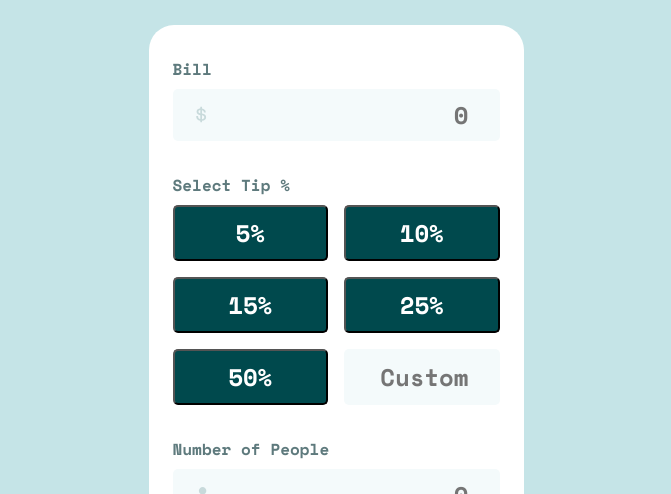
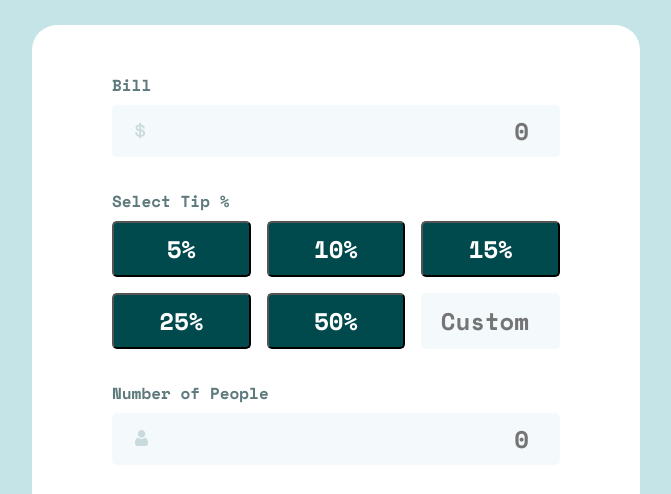
Before and after one commit to KaiWaldrant/fem-tip-calc-app, a plain HTML site: page index.html in a window 1280 px wide. Shown: the part 120-614 px from the top of the page, without its empty margins (304-975 px from the left). Drawn offline with nearby package versions, Linux system fonts and the light colour scheme.

Commit message:
Style for tablet screens

```diff
--- a/style.css
+++ b/style.css
@@ -158,6 +158,7 @@ main {
 }
 
 footer {
+  margin-top: 1rem;
   display: flex;
   justify-content: center;
 }
@@ -169,3 +170,19 @@ footer {
 .attribution a {
   color: hsl(228, 45%, 44%);
 }
+
+@media (min-width: 768px) {
+  main {
+    max-width: 608px;
+    padding: 3rem 5rem;
+    border-radius: 25px;
+  }
+
+  .tip__btns {
+    grid-template-columns: 1fr 1fr 1fr;
+  }
+
+  .people::before {
+    top: 355px;
+  }
+}
```
